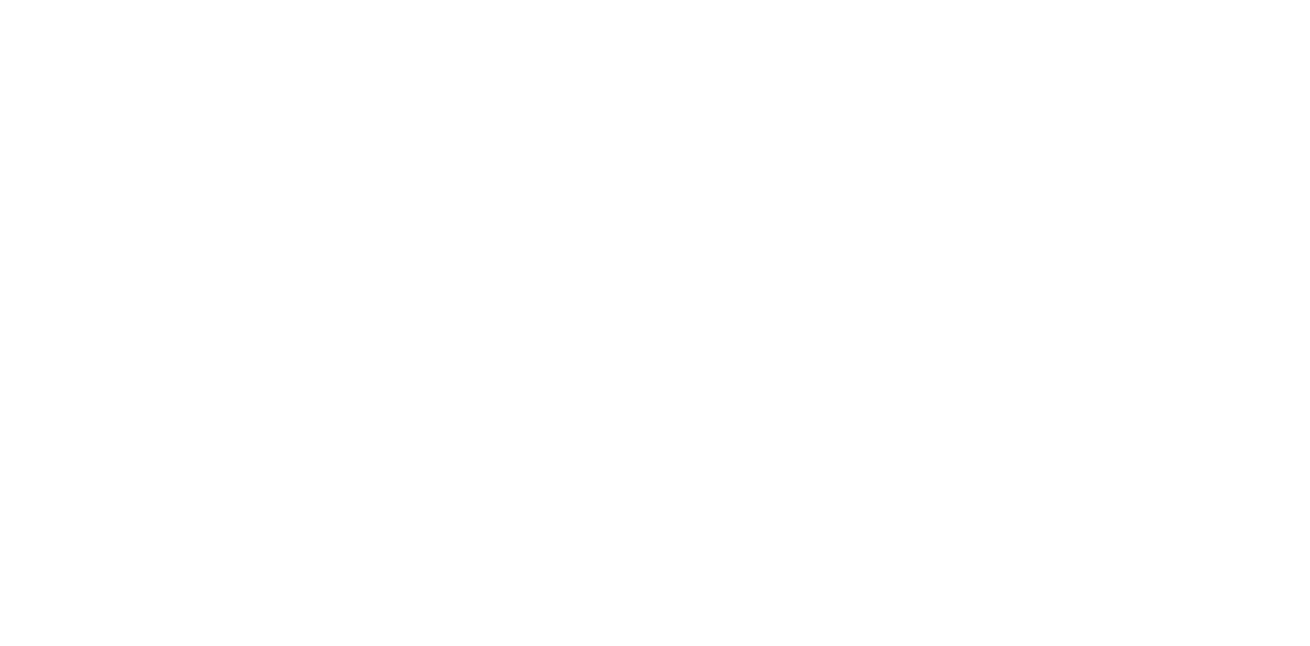
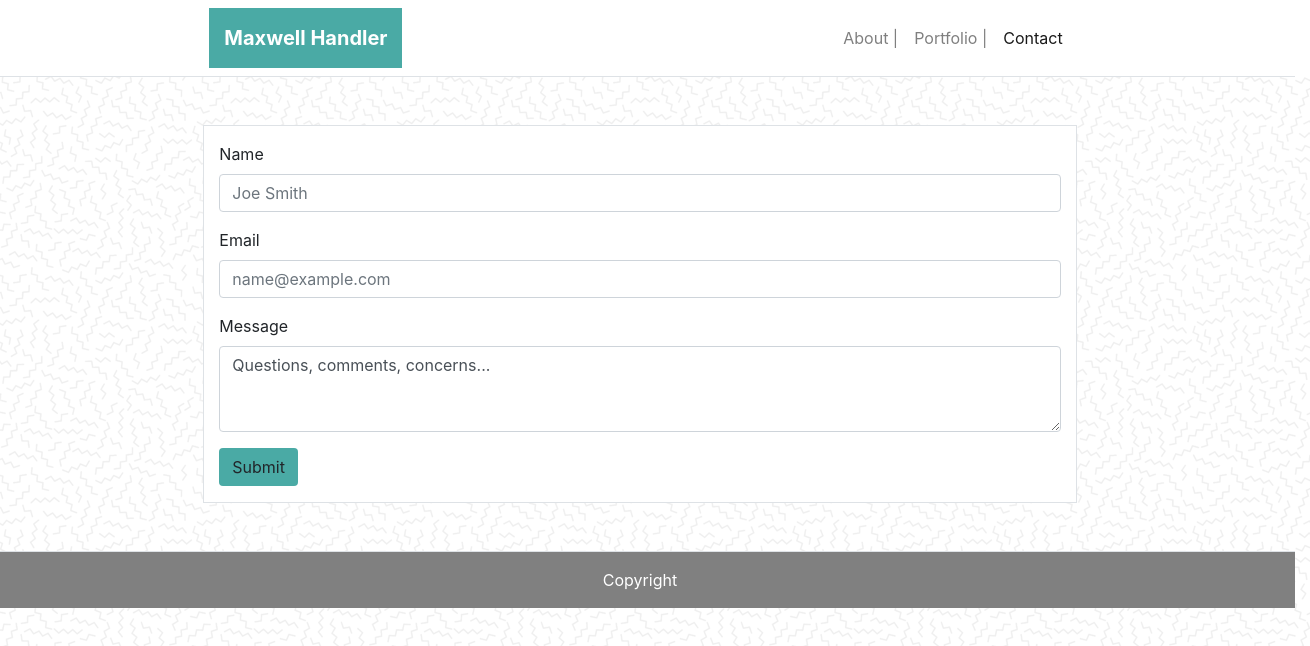
Before and after one commit to mhandler1991/Bootstrap-Portfolio, a plain HTML site: page contact.html in a window 1280 px wide. Shown: the whole page, 1310 px wide, since content can reach past the window. Drawn offline with nearby package versions, Linux system fonts and the light colour scheme.

Commit message:
general formatting fixes

```diff
--- a/assets/css/style.css
+++ b/assets/css/style.css
@@ -35,3 +35,7 @@ body {
   Elements
   ========================================
 */
+
+html body {
+	height: 100%;
+}
--- a/contact.html
+++ b/contact.html
@@ -12,7 +12,10 @@
     <!--CSS Reset-->
     <link rel="stylesheet" type="text/css" href="assets/css/reset.css">
     <!--CSS Bootstrap Stylsheet-->
-    <link rel="stylesheet" href="https://stackpath.bootstrapcdn.com/bootstrap/4.3.1/css/bootstrap.min.css" integrity="sha384-ggOyR0iXCbMQv3Xipma34MD+dH/1fQ784/j6cY/iJTQUOhcWr7x9JvoRxT2MZw1T" crossorigin="anonymous">
+    <link rel="stylesheet" href="https://stackpath.bootstrapcdn.com/bootstrap/4.3.1/css/bootstrap.min.css"
+        integrity="sha384-ggOyR0iXCbMQv3Xipma34MD+dH/1fQ784/j6cY/iJTQUOhcWr7x9JvoRxT2MZw1T" crossorigin="anonymous">
+    <!--Custom CSS-->
+    <link rel="stylesheet" type="text/css" href="assets/css/style.css">
 
 
     <!-- Page Notes:
@@ -26,13 +29,94 @@
 
     <header>
 
+        <div class="container-fullwidth">
+            <div class="row">
+                <div class="col-sm-12 border-bottom p-0 m-0">
+                    <div class="row">
+                        <div class="col-sm-2 m-0 p-0" style="background-color: white;"></div>
+                        <div class="col-sm-8 p-0 mb-0">
+
+                            <nav class="navbar navbar-expand-lg navbar-light mb-0 mt-0"
+                                style="background-color: #ffffff;">
+                                <h1 class="navbar-brand mb-0 mt-0"
+                                    style="background-color: #4aaaa5; padding: 15px; color: white; font-weight: bold; margin-top:0px;"
+                                    href="#">Maxwell Handler</h1>
+                                <button class="navbar-toggler mb-0 mt-0" type="button" data-toggle="collapse"
+                                    data-target="#navbarNavDropdown" aria-controls="navbarNavDropdown"
+                                    aria-expanded="false" aria-label="Toggle navigation">
+                                    <span class="navbar-toggler-icon"></span>
+                                </button>
+                                <div class="collapse navbar-collapse navbar-text mb-0 mt-0" id="navbarNavDropdown">
+                                    <ul class="navbar-nav ml-auto">
+
+                                        <li class="nav-items mb-0 mt-0">
+                                            <a class="nav-link" href="index.html">About |</a>
+                                        </li>
+                                        <li class="nav-items mb-0 mt-0">
+                                            <a class="nav-link" href="portfolio.html">Portfolio |</a>
+                                        </li>
+                                        <li class="nav-item active mb-0 mt-0">
+                                            <a class="nav-link" href="#">Contact <span
+                                                    class="sr-only">(current)</span></a>
+                                        </li>
+                                    </ul>
+                                </div>
+                            </nav>
+                        </div>
+                        <div class="col-sm-2 mb-0 p-0" style="background-color:white;"></div>
+                    </div>
+                </div>
+            </div>
+        </div>
+
     </header>
 
     <section>
+        <div class="container-fullwidth clearfix">
+            <div class="row">
+                <div class="col-sm-12 mt-5">
+
+                    <div class="row">
+                        <div class="col-sm-2"></div>
+                        <div class="col-sm-8 border" style="background-color:white;">
+                            <form>
+                                <div class="form-group pt-3">
+                                    <label for="exampleFormControlInput1">Name</label>
+                                    <input type="email" class="form-control" id="exampleFormControlInput1"
+                                        placeholder="Joe Smith">
+                                </div>
+                                <div class="form-group">
+                                    <label for="exampleFormControlInput1">Email</label>
+                                    <input type="email" class="form-control" id="exampleFormControlInput1"
+                                        placeholder="name@example.com">
+                                </div>
+                                <div class="form-group">
+                                    <label for="exampleFormControlTextarea1">Message</label>
+                                    <textarea class="form-control" id="exampleFormControlTextarea1"
+                                        rows="3">Questions, comments, concerns...</textarea>
+                                </div>
+                                <button type="button" class="btn mb-3 x-5" style="background-color: #4aaaa5;">Submit</button>
+                            </form>
+                        </div>
+                        <div class="col-sm-2"></div>
+                    </div>
+                </div>
+            </div>
 
     </section>
 
-    <Footer>
+    <Footer class="" style="bottom: 0;">
+
+        <div class="container-fullwidth" >
+            <div class="row">
+                <div class="col-sm-12 border-top border-3 mt-5 pt-3 footer"
+                    style="background-color: grey; border-color:#4aaaa5; border-top-width: 10px;">
+                    <p class="text-center" style="color: white;">
+                        Copyright
+                    </p>
+                </div>
+            </div>
+        </div>
 
     </Footer>
 
```
Also changed, not shown: index.html (+11 -10 lines), portfolio.html (+8 -8 lines).
